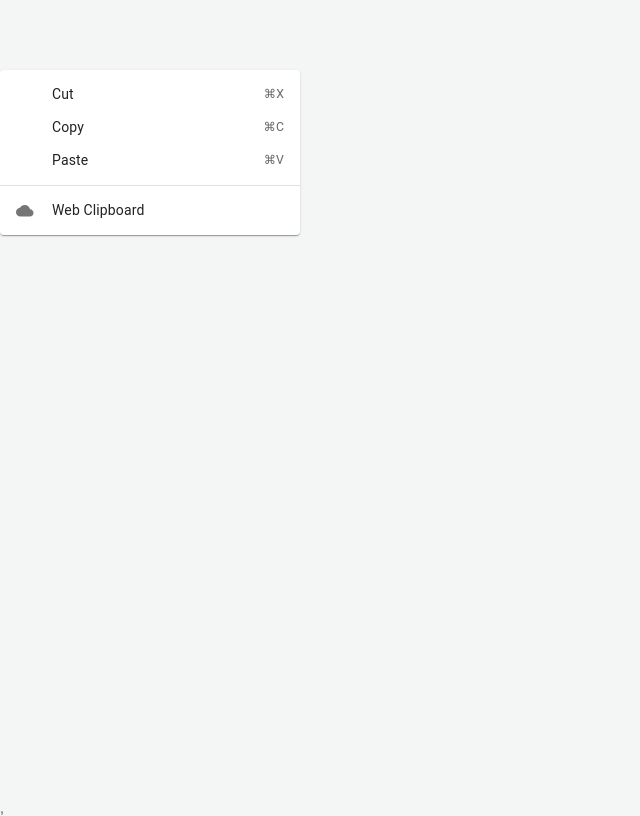
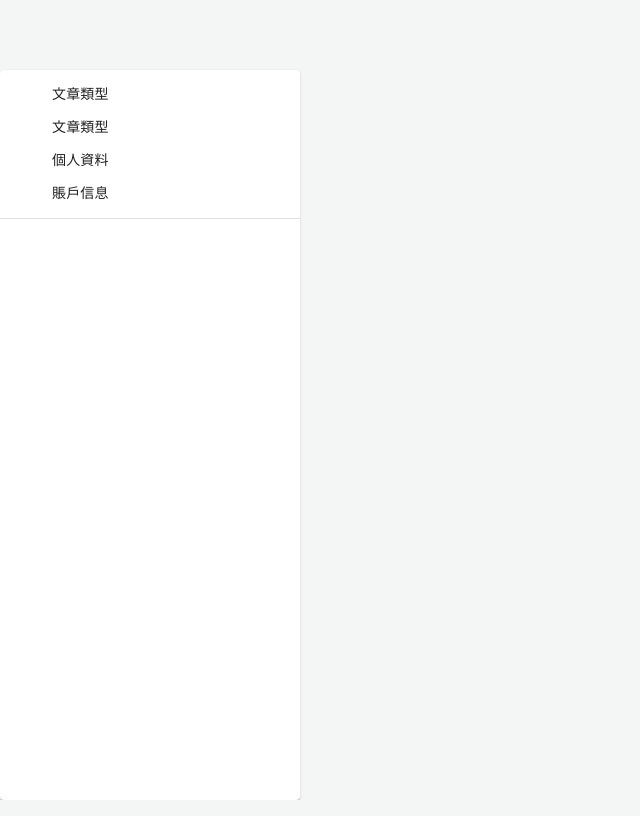
Before and after one commit to kakapo-hdl/blog, a React app in the folder blog-font/: page /Management in a window 1280 px wide. Shown: the whole page, without its empty margins (0-640 px from the left). Built offline with nearby package versions, Linux system fonts and the light colour scheme.

Commit message:
新增管理菜單

```diff
--- a/blog-font/public/index.html
+++ b/blog-font/public/index.html
@@ -24,7 +24,7 @@
       work correctly both with client-side routing and a non-root public URL.
       Learn how to configure a non-root public URL by running `npm run build`.
     -->
-    <title>React App</title>
+    <title>HZL-Blog</title>
   </head>
   <body>
     <noscript>You need to enable JavaScript to run this app.</noscript>
--- a/blog-font/src/components/Crousel/Crousel.tsx
+++ b/blog-font/src/components/Crousel/Crousel.tsx
@@ -58,8 +58,10 @@ const Carousel: React.FC<(CarouselProps)> = (props) => {
       );
     }
     return () => {
+
       clearInterval(clock!);
     };
+  // eslint-disable-next-line react-hooks/exhaustive-deps
   }, [elements]);
   const addClock = () => {
     setClock(setInterval(() => {
--- /dev/null
+++ b/blog-font/src/components/Menu/index.tsx
@@ -0,0 +1,62 @@
+import { Typography } from "@material-ui/core";
+import { CloudCircle } from "@material-ui/icons";
+import { Divider, ListItemIcon, ListItemText, MenuItem, MenuList } from "@mui/material";
+import React, { useRef, useState } from "react";
+import { useHistory, useLocation } from "react-router";
+// import { HeadConetnt, Header } from "./HeaderStyles";
+
+export interface NavBarProps {
+
+}
+const menulist = [
+  {
+    key: "/Management/ActicleType",
+    content: "文章類型"
+  },
+
+  {
+    key: "/Management/ActicleManagement",
+    content: "文章類型"
+  },
+  {
+    key: "/Management/Profile",
+    content: "個人資料"
+  },
+  {
+    key: "/Management/Account",
+    content: "賬戶信息"
+  },
+
+
+]
+const Menu: React.FC<(NavBarProps)> = (props) => {
+  const [menuKeys, setmenuKeys] = useState<[string]>()
+  const location = useLocation()
+  const history = useHistory()
+
+  const path = location.pathname;
+  return (
+    <>
+      <MenuList disabledItemsFocusable onClick={(e) => {
+        console.log(e, 'e')
+      }} style={{ border: "none" }} variant="selectedMenu">
+
+        {menulist.map(item =>
+          <MenuItem onClick={()=>{
+            history.push(item.key)
+          }} selected={path===item.key} action={(e) => {
+            console.log(e)
+          }} key={item.key} >
+            <ListItemIcon>
+            </ListItemIcon>
+            <ListItemText>{item.content}</ListItemText>
+          </MenuItem>
+        )}
+
+        <Divider />
+      </MenuList>
+    </>
+  )
+}
+
+export default Menu;
--- a/blog-font/src/global.ts
+++ b/blog-font/src/global.ts
@@ -6,6 +6,9 @@ html{
   font-size:14px;
   scroll-behavior: smooth;
 
+}
+*:focus {
+    outline:none;
 }
 body {
   margin:0 !important;
--- a/blog-font/src/index.tsx
+++ b/blog-font/src/index.tsx
@@ -9,7 +9,7 @@ ReactDOM.render(
     <GlobalStyle></GlobalStyle>
     <Provider store={store}>
     <IndexPage />
-    </Provider>,
+    </Provider>
 
   </>
   ,
--- a/blog-font/src/routers/index.tsx
+++ b/blog-font/src/routers/index.tsx
@@ -14,7 +14,6 @@ const Management = lazy(async () => import('../views/Management'));
 
 const App = () => {
   return (
-    <Suspense fallback={'loadding'}>
 
     <Router>
       <Suspense fallback={'loadding'}>
@@ -30,16 +29,32 @@ const App = () => {
           </Route>
           <Route path="/ArticleDisplay/:key" component={ArticleDisplay}>
           </Route>
-            <Route path="/Management" component={Management}>
+          <Route path="/Management" render={() =>
+            <Management>
+              <Suspense fallback={'loadding'}>
+                <Switch>
+                  <Route path='/Management/ActicleType' component={() => <>sdfdsf</>} />
+                  <Route path="/Management/ActicleManagement" component={PersonPage}>
+                  </Route>
+                  <Route path="/Management/Profile" component={PersonPage}>
+                  </Route>
+                  <Route path="/Management/Account" component={PersonPage}>
+                  </Route>
+                </Switch>
+              </Suspense>
+            </Management>
+          }>
+          </Route>
 
-            </Route>
+          {/* <Route path="/Management" component={Management}> */}
+
+          {/* </Route> */}
 
           <Redirect from="/" to="/Home" />
         </Switch>
       </Suspense>
 
     </Router>
-    </Suspense>
   );
 }
 
--- a/blog-font/src/setupProxy.js
+++ b/blog-font/src/setupProxy.js
@@ -7,8 +7,6 @@ module.exports = function (app) {
     '/api',
     createProxyMiddleware({
       target: 'http://localhost:3300/',
-
-      // target: 'http://192.168.3.3:3300/',
       changeOrigin: true,
       pathRewrite: {
         '^/api': ''
@@ -18,4 +16,3 @@ module.exports = function (app) {
     })
   );
 }
-// export { }
--- a/blog-font/src/views/ManagePage.tsx
+++ b/blog-font/src/views/ManagePage.tsx
@@ -335,7 +335,7 @@ const ManagePage: React.FC<any> = (props) => {
         fullWidth={true}
         maxWidth={'md'}
         open={open}
-        onClose={(e, reson) => handleClose(e, reson)}
+        onClose={(e: any, reson: any) => handleClose(e, reson)}
       >
         <BootstrapDialogTitle id="customized-dialog-title" onClose={handleClose}>
           {typeof articleType.id === 'undefined' ? ' Create' : 'Update'}   Article Type
--- a/blog-font/src/views/Management.tsx
+++ b/blog-font/src/views/Management.tsx
@@ -12,7 +12,8 @@ import CloseIcon from '@mui/icons-material/Close';
 import { Alert, Divider, MenuItem, Slide, Stack, Switch } from "@mui/material";
 import { TransitionProps } from "@material-ui/core/transitions/transition";
 import { Cloud } from "@material-ui/icons";
-import { ContaintRight, Contanter, Header, MenuLeft } from "./Style";
+import { ContaintRight, Contanter, ContanterMain, Header, MenuLeft } from "./Style";
+import Menu from "../components/Menu";
 
 const Transition = React.forwardRef(function Transition(
   props: TransitionProps & {
@@ -40,6 +41,7 @@ const StyledTableRow = styled(TableRow)(({ theme }) => ({
     border: 0,
   },
 }));
+
 export interface DialogTitleProps {
   id: string;
   children?: React.ReactNode;
@@ -74,48 +76,18 @@ const Management: React.FC<any> = (props) => {
   return (
     <Contanter>
       <Header></Header>
-      <MenuLeft>
-        <Paper sx={{ width: 300, height: '100%', maxWidth: '100%' }}>
-          <MenuList>
-            <MenuItem>
-              <ListItemIcon>
-                {/* <ContentCu fontSize="small" /> */}
-              </ListItemIcon>
-              <ListItemText>Cut</ListItemText>
-              <Typography variant="body2" color="text.secondary">
-                ⌘X
-              </Typography>
-            </MenuItem>
-            <MenuItem>
-              <ListItemIcon>
-                {/* <ContentCopy fontSize="small" /> */}
-              </ListItemIcon>
-              <ListItemText>Copy</ListItemText>
-              <Typography variant="body2" color="text.secondary">
-                ⌘C
-              </Typography>
-            </MenuItem>
-            <MenuItem>
-              <ListItemIcon>
-                {/* <ContentPaste fontSize="small" /> */}
-              </ListItemIcon>
-              <ListItemText>Paste</ListItemText>
-              <Typography variant="body2" color="text.secondary">
-                ⌘V
-              </Typography>
-            </MenuItem>
-            <Divider />
-            <MenuItem>
-              <ListItemIcon>
-                <Cloud fontSize="small" />
-              </ListItemIcon>
-              <ListItemText>Web Clipboard</ListItemText>
-            </MenuItem>
-          </MenuList>
-        </Paper>
-      </MenuLeft>
-      <ContaintRight></ContaintRight>
+      <ContanterMain>
 
+        <MenuLeft>
+          <Paper sx={{ width: 300, border:"none", height: '100%', maxWidth: '100%' }}>
+            <Menu></Menu>
+          </Paper>
+        </MenuLeft>
+
+        <ContaintRight>
+          {props.children}
+        </ContaintRight>
+      </ContanterMain>
 
     </Contanter>
 
--- a/blog-font/src/views/Style.tsx
+++ b/blog-font/src/views/Style.tsx
@@ -57,7 +57,7 @@ export const MyAvatar = styled(Avatar)`
 `
 
 export const Contanter = styled.div`
-  height:100% ;
+  height:100vh;
   min-height:100vh ;
   width:100%;
 `
@@ -67,11 +67,18 @@ export const Header = styled.div`
   width:100%;
 `
 
+export const ContanterMain = styled.div`
+display: flex ;
+height:calc(100% - 70px);
+flex-direction: row;
+`
+
 export const MenuLeft = styled.div`
-height:calc(100% - 70px) ;
+height:100% ;
 width:300px;
 `
 
 export const ContaintRight = styled.div`
   width:100%;
+
 `
```
Lines whose indentation alone changed are shown as unchanged.
